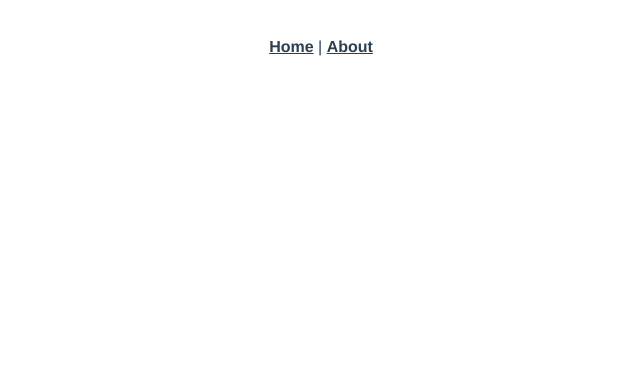
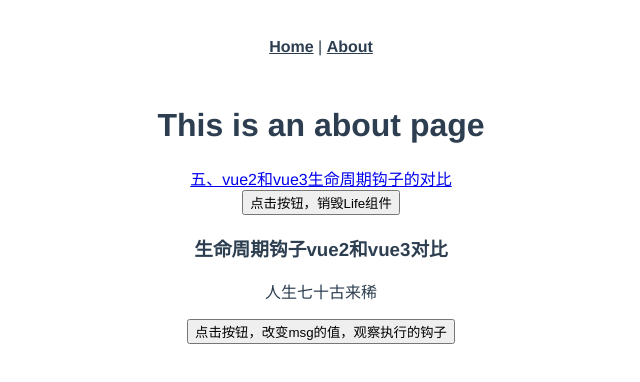
Before and after one commit to bcygsws/vue3_learn, a Vue app: page /#/about/fat_life in a window 1280 px wide. Before the commit this address had no page. Shown: the top 382 px of the page, without its empty margins (319-959 px from the left). Built offline with nearby package versions, Linux system fonts and the light colour scheme.

Commit message:
:art: 五、vue2和vue3生命周期钩子的对比

```diff
--- /dev/null
+++ b/src/components/life/FatLife.vue
@@ -0,0 +1,26 @@
+<template>
+  <!-- 点击按钮，销毁Life组件，观察组件销毁的钩子 -->
+  <br />
+  <button @click="isShow">点击按钮，销毁Life组件</button>
+  <Life v-if="flag"></Life>
+</template>
+
+<script lang="ts">
+import { defineComponent, ref } from 'vue';
+import Life from './Life.vue';
+export default defineComponent({
+  name: 'FatLife',
+  components: {
+    Life
+  },
+  setup() {
+    let flag = ref(true);
+    console.log(flag);
+    function isShow() {
+      flag.value = !flag.value;
+    }
+    return { flag, isShow };
+  }
+});
+</script>
+<style scoped lang="less"></style>
--- a/src/components/life/Life.vue
+++ b/src/components/life/Life.vue
@@ -18,7 +18,7 @@ import {
 /**
  *
  * @ vue2 和vue3生命周期钩子的对比
- * 使用About父级组件和Life子级组件演示vue3的生命周期钩子
+ * 使用FatLife父级组件和Life子级组件演示vue3的生命周期钩子
  * 1.vue3中vue2的钩子还是可以书写的
  * vue2中8个+errorCaptured，共9个钩子
  * vue3中上面9个+调试用的两个onRenderTacked和onRenderTriggered,其中beforeCreate和created,在vue3.x中被setup代替
--- a/src/views/About.vue
+++ b/src/views/About.vue
@@ -1,27 +1,13 @@
 <template>
   <div class="about">
     <h1>This is an about page</h1>
-    <!-- 点击按钮，销毁Life组件，观察组件销毁的钩子 -->
-    <button @click="isShow">点击按钮，销毁Life组件</button>
-    <Life v-if="flag"></Life>
+    <router-link to="/about/fat_life">五、vue2和vue3生命周期钩子的对比</router-link>
+    <router-view></router-view>
   </div>
 </template>
 <script lang="ts">
 import { defineComponent, ref } from 'vue';
-import Life from '../components/life/Life.vue';
 export default defineComponent({
   name: 'About',
-  // 注册子组件
-  components: {
-    Life
-  },
-  setup() {
-    let flag = ref(true);
-    console.log(flag);
-    function isShow() {
-      flag.value = !flag.value;
-    }
-    return { flag, isShow };
-  }
 });
 </script>
```
Also changed, not shown: src/router/index.ts (+8 -2 lines).
